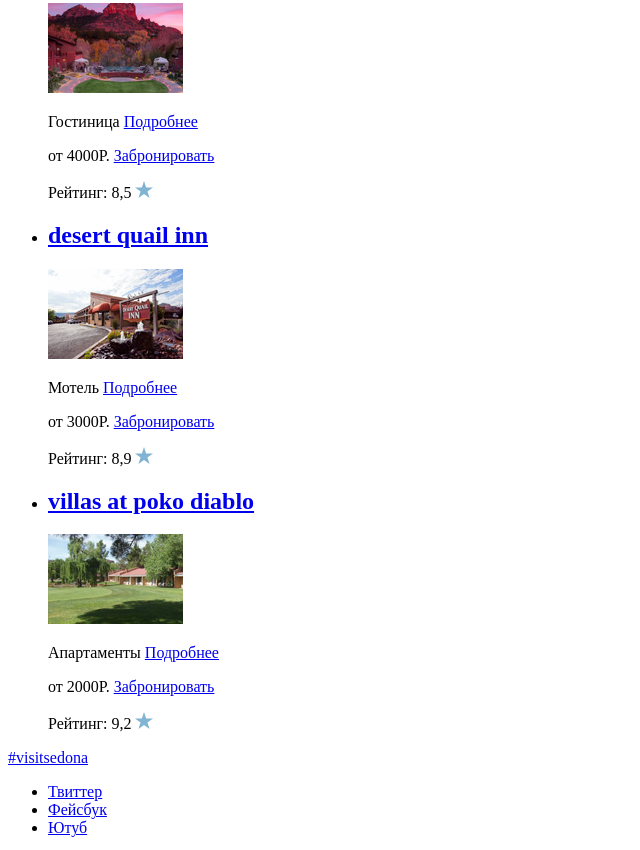
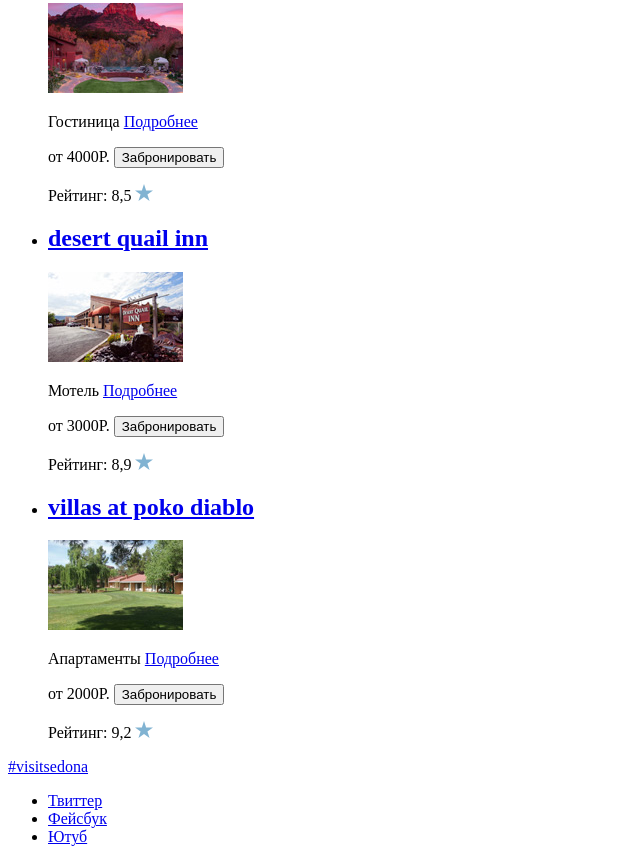
Before and after one commit to SoerEighty8/1136883-sedona-27, a plain HTML site: page catalog.html in a window 1280 px wide. Shown: the part 296-1146 px from the top of the page, without its empty margins (0-640 px from the left). Drawn offline with Linux system fonts and the light colour scheme; files whose address does not match are found by name.

Commit message:
каталог формы

```diff
--- a/catalog.html
+++ b/catalog.html
@@ -37,7 +37,7 @@
             </p>
             <p>
               от 4000Р.
-              <a href="#">Забронировать</a>
+              <button type="submit">Забронировать</button>
             </p>
             <p>
               Рейтинг: 8,5
@@ -59,7 +59,7 @@
             </p>
             <p>
                 от 3000Р.
-              <a href="#">Забронировать</a>
+            <button type="submit">Забронировать</button>
             </p>
             <p>
               Рейтинг: 8,9
@@ -81,7 +81,7 @@
             </p>
             <p>
               от 2000Р.
-              <a href="#">Забронировать</a>
+              <button type="submit">Забронировать</button>
             </p>
             <p>
               Рейтинг: 9,2
```
